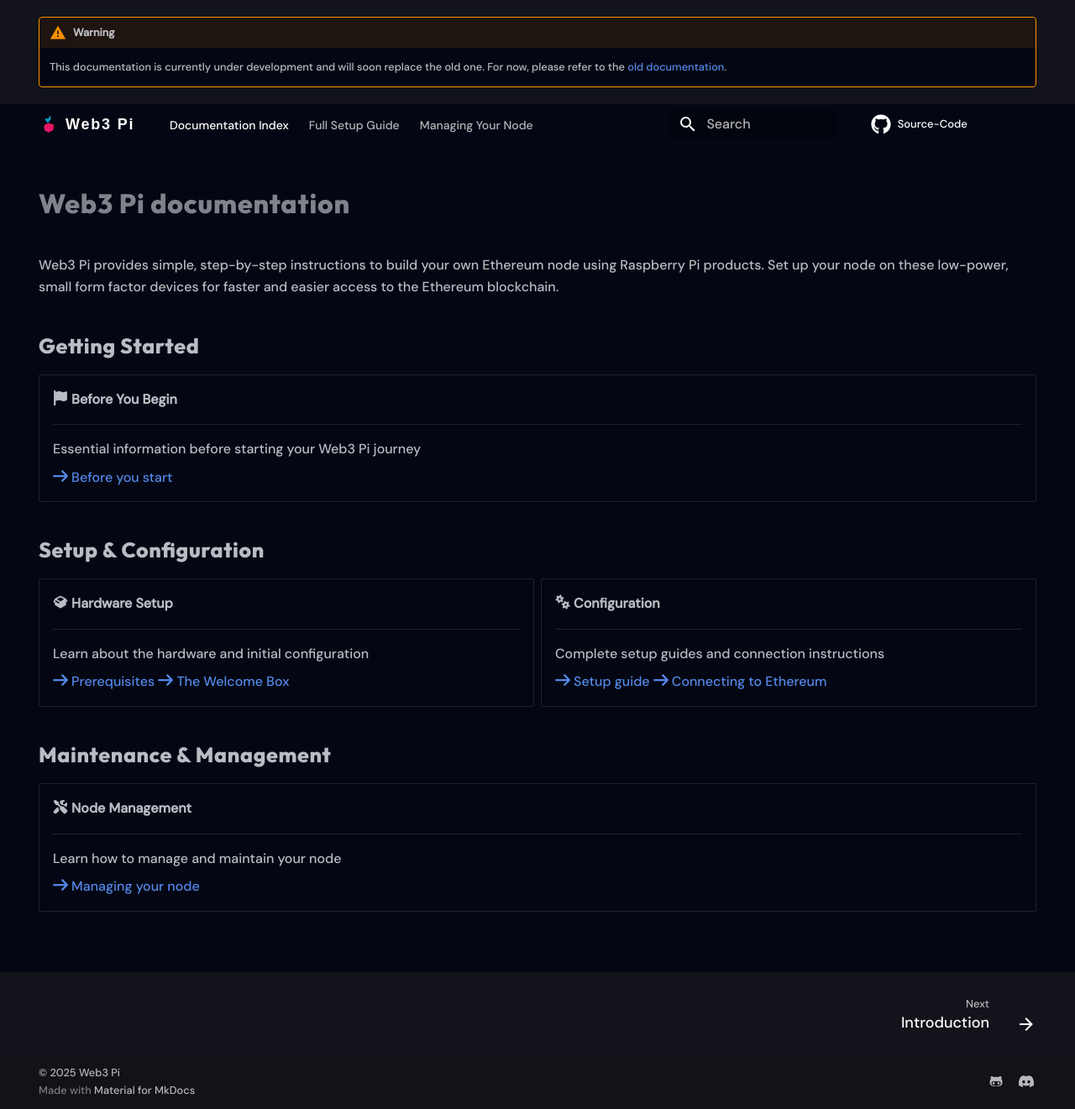
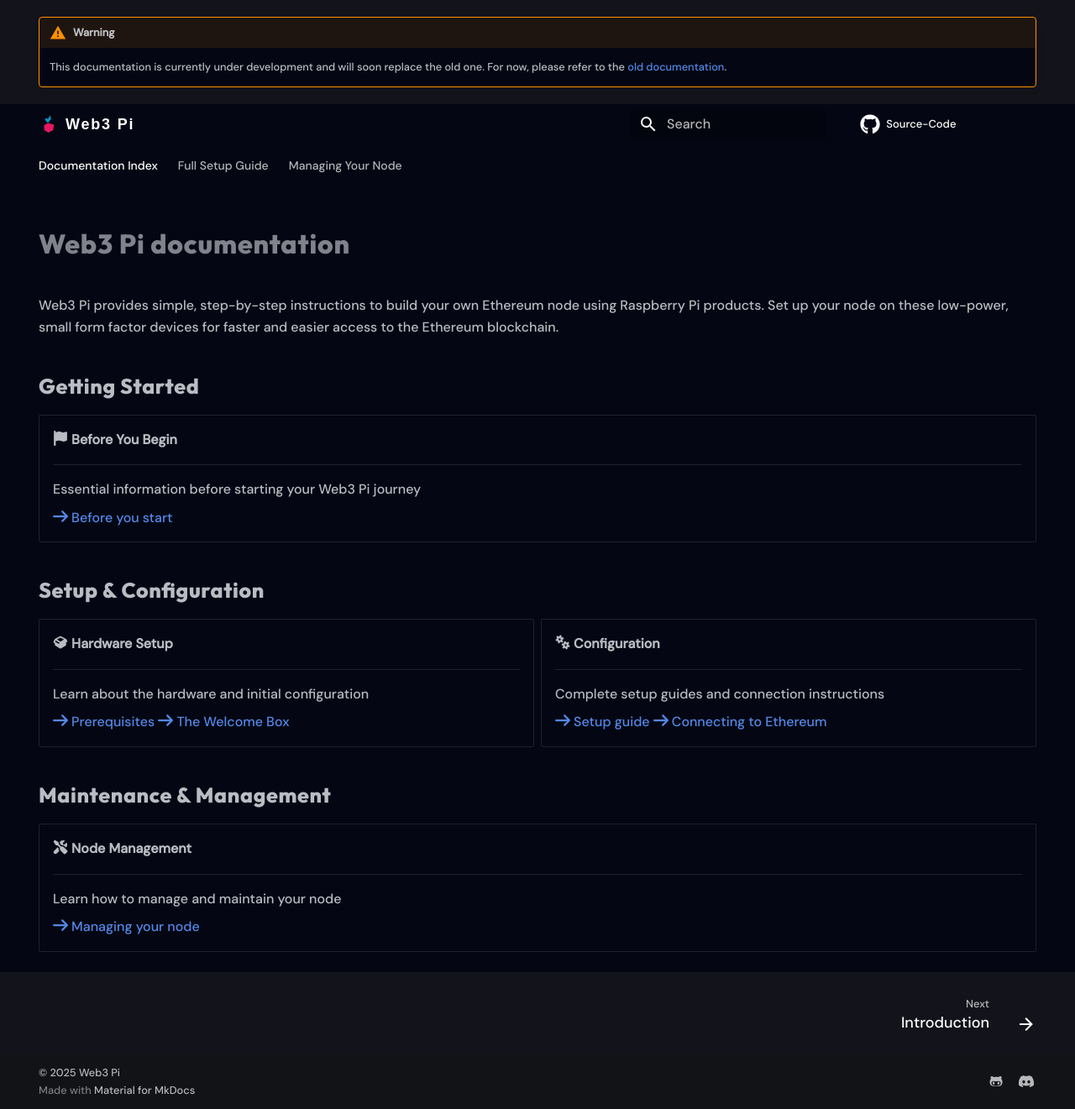
Before and after one commit to Web3-Pi/docs, an MkDocs documentation site: the page built from docs/index.md, in a window 1280 px wide and 1321 px high. Shown: the whole window at 84% size. Built offline with MkDocs 1.6.1 and Material for MkDocs 9.7.7, drawn with Linux system fonts in a browser that asks for light colours; some web fonts are replaced; comment, search, counter and statistics services are not loaded.

Commit message:
remove header override

```diff
--- a/docs/stylesheets/extra.css
+++ b/docs/stylesheets/extra.css
@@ -1,12 +1,11 @@
-@import url('https://fonts.googleapis.com/css2?family=Outfit:wght@200;800&family=DM+Sans:wght@500&display=swap');
-@import url('https://fonts.googleapis.com/css2?family=Redwing:wght@500&display=swap');
+@import url("https://fonts.googleapis.com/css2?family=Outfit:wght@200;800&family=DM+Sans:wght@500&display=swap");
+@import url("https://fonts.googleapis.com/css2?family=Redwing:wght@500&display=swap");
 
-
-.md-header__title{
+.md-header__title {
   font-family: "Redwing", sans-serif !important;
   font-weight: 500 !important;
   margin-left: -5px !important; /* Przesuwa nazwę bliżej logo */
-  letter-spacing: 0.100em;
+  letter-spacing: 0.1em;
   min-width: 100px;
 }
 
@@ -31,8 +30,8 @@
   font-weight: 200; /* Light */
 }
 
-:root  > * {
-    --md-primary-fg-color:        #040713; /* Header backgroud*/
+:root > * {
+  --md-primary-fg-color: #040713; /* Header backgroud*/
   --md-default-bg-color: #040713; /* Page background */
   --md-text-font-family: "DM Sans", sans-serif;
   --md-typeset-font-family: "DM Sans", sans-serif;
@@ -43,52 +42,3 @@
 .md-header__source .md-source__facts > :nth-child(3) {
   display: none;
 }
-
-
-.md-nav--secondary {
-    position: relative;
-    padding-left: 15px;
-}
-
-.md-nav--secondary ul::before {
-    content: "";
-    position: absolute;
-    left: 5px;
-    top: 0;
-    bottom: 0;
-    width: 2px;
-    background-color: #ccc;
-    z-index: 1;
-}
-.md-nav__link--active {
-    position: relative;
-}
-
-.md-nav__link--active::after {
-    content: "";
-    position: absolute;
-    left: -23px;
-    top: 50%;
-    width: 10px;
-    height: 10px;
-    background-color: var(--md-typeset-a-color);
-    border-radius: 50%;
-    transform: translateY(-50%) translateX(-50%);
-    z-index: 2;
-}
-
-.md-nav ul li ul .md-nav__link--active::after {
-    left: -37px;
-}
-
-.md-tabs {
-    width: 50%;
-}
-
-.md-search {
-    margin-left: 2rem;
-}
-
-.md-search__inner {
-    width: 10rem;
-}
--- a/overrides/partials/header.html
+++ /dev/null
@@ -1,68 +0,0 @@
-{#-
-  This file was automatically generated - do not edit
--#}
-{% set class = "md-header" %}
-{% if "navigation.tabs.sticky" in features %}
-  {% set class = class ~ " md-header--shadow md-header--lifted" %}
-{% elif "navigation.tabs" not in features %}
-  {% set class = class ~ " md-header--shadow" %}
-{% endif %}
-<header class="{{ class }}" data-md-component="header">
-  <nav class="md-header__inner md-grid" aria-label="{{ lang.t('header') }}">
-    <a href="{{ config.extra.homepage | d(nav.homepage.url, true) | url }}" title="{{ config.site_name | e }}" class="md-header__button md-logo" aria-label="{{ config.site_name }}" data-md-component="logo">
-      {% include "partials/logo.html" %}
-    </a>
-    <label class="md-header__button md-icon" for="__drawer">
-      {% set icon = config.theme.icon.menu or "material/menu" %}
-      {% include ".icons/" ~ icon ~ ".svg" %}
-    </label>
-    <div class="md-header__title" data-md-component="header-title">
-      <div class="md-header__ellipsis">
-        <div class="md-header__topic">
-          <span class="md-ellipsis">
-            {{ config.site_name }}
-          </span>
-        </div>
-        <div class="md-header__topic" data-md-component="header-topic">
-          <span class="md-ellipsis">
-            {% if page.meta and page.meta.title %}
-              {{ page.meta.title }}
-            {% else %}
-              {{ page.title }}
-            {% endif %}
-          </span>
-        </div>
-      </div>
-    </div>
-
-    {% if "navigation.tabs.sticky" in features %}
-      {% if "navigation.tabs" in features %}
-        {% include "partials/tabs.html" %}
-      {% endif %}
-    {% endif %}
-
-    {% if config.theme.palette %}
-      {% if not config.theme.palette is mapping %}
-        {% include "partials/palette.html" %}
-      {% endif %}
-    {% endif %}
-    {% if not config.theme.palette is mapping %}
-      {% include "partials/javascripts/palette.html" %}
-    {% endif %}
-    {% if config.extra.alternate %}
-      {% include "partials/alternate.html" %}
-    {% endif %}
-    {% if "material/search" in config.plugins %}
-      <label class="md-header__button md-icon" for="__search">
-        {% set icon = config.theme.icon.search or "material/magnify" %}
-        {% include ".icons/" ~ icon ~ ".svg" %}
-      </label>
-      {% include "partials/search.html" %}
-    {% endif %}
-    {% if config.repo_url %}
-      <div class="md-header__source">
-        {% include "partials/source.html" %}
-      </div>
-    {% endif %}
-  </nav>
-</header>
```
Lines whose indentation alone changed are shown as unchanged.
